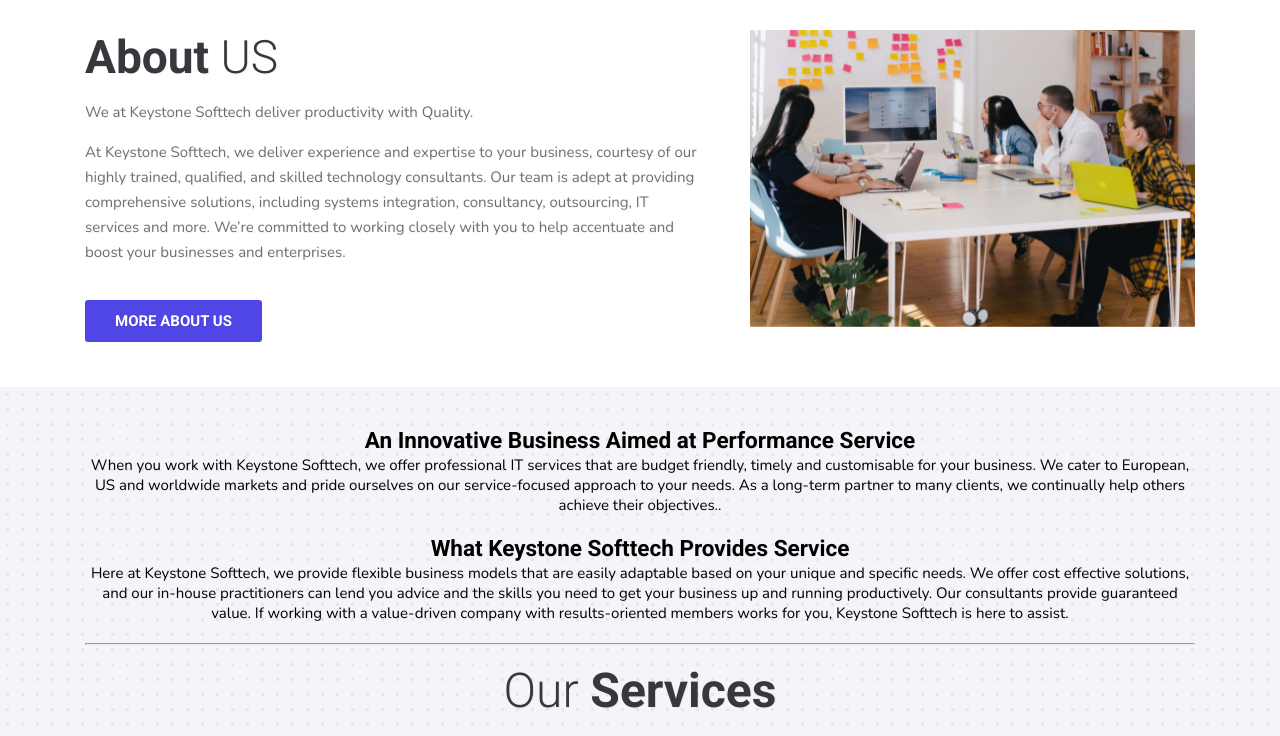
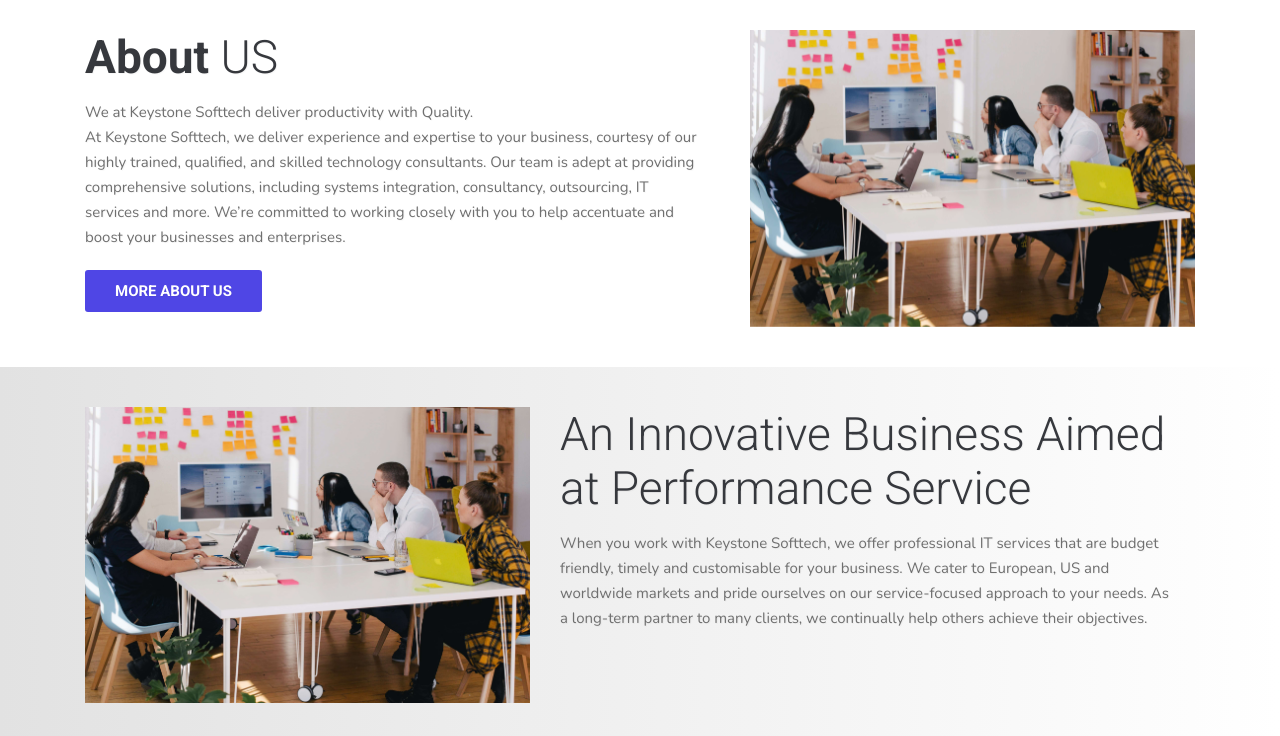
Before and after one commit to Webnodites/keystone-softtech, a plain HTML site: page index.html in a window 1280 px wide. Shown: the part 820-1556 px from the top of the page. Drawn offline with nearby package versions, Linux system fonts and the light colour scheme.

Commit message:
required changes

```diff
--- a/assets/css/style.css
+++ b/assets/css/style.css
@@ -159,8 +159,11 @@ a {
 	width: 100%;
 	height: 100%;
 	background-size: 15px 15px;
-	background-image: -webkit-radial-gradient(rgba(77, 67, 92, .04) 15%, transparent 0), -webkit-radial-gradient(rgba(77, 67, 92, .04) 15%, transparent 0);
-	background-image: radial-gradient(rgba(77, 67, 92, .04) 15%, transparent 0), radial-gradient(rgba(77, 67, 92, .04) 15%, transparent 0);
+	/* background: #bdc3c7;  fallback for old browsers */
+	background: -webkit-linear-gradient(to right, #0b0707, #bdc3c7);
+	background: linear-gradient(to right, #e2e2e2, #ffffff);
+	/* background-image: -webkit-radial-gradient(rgba(77, 67, 92, .04) 15%, transparent 0), -webkit-radial-gradient(rgba(77, 67, 92, .04) 15%, transparent 0);  */
+	/* background-image: radial-gradient(rgba(77, 67, 92, .04) 15%, transparent 0), radial-gradient(rgba(77, 67, 92, .04) 15%, transparent 0);*/
 }
 
 /* Section title */
@@ -319,14 +322,14 @@ ul.navbar li a {
 
 	padding: 10px 10px 10px 10px;
 	color: #f1f1f1;
-	font-weight: 400;
+	font-weight: 560;
 	font-family: 'Roboto', sans-serif;
 	position: relative;
 }
 
 .main-header {
-	background-color: #000000;
-	border-bottom: 1px solid #000000;
+	background-color: transparent;
+	/* border-bottom: 1px solid #000000; */
 }
 
 ul.navbar li a:after {
@@ -558,7 +561,7 @@ section.inner-banner-wrapper-about {
 .about-us-content p {
 	font-size: 15px;
 	line-height: 25px;
-	margin-bottom: 15px;
+	margin-bottom: 0px;
 	color: var(--text-color)
 }
 
@@ -1601,7 +1604,7 @@ form.footer-subscribe-form button {
 .sticy_header {
 	width: 100%;
 	position: fixed;
-	background-color: #000000db;
+	background-color: transparent;
 	top: -125px;
 	transition: .4s;
 	z-index: 999999;
--- a/index.html
+++ b/index.html
@@ -79,7 +79,7 @@
       <span></span>
     </div>
 
-    <!-- banner area  -->
+    <!-- Slider  -->
     <section class="banner-area-home">
       <div class="Modern-Slider">
         <!-- Item -->
@@ -142,6 +142,85 @@
     <section class="about-us-section">
       <div class="container">
         <div class="row flex-row-reve flex-row-reverse">
+          <!-- about us image -->
+          <div class="col-lg-5">
+            <div class="about-us-slider">
+              <img
+                src="assets/img/about-img-1.jpg"
+                alt="About us"
+                class="img-fluid"
+              />
+            </div>
+          </div>
+          <!-- about us image end -->
+
+          <!-- about us content -->
+          <div class="col-lg-7">
+            <div class="about-us-content">
+              <h2>About <span>US</span></h2>
+
+              <p>We at Keystone Softtech deliver productivity with Quality.</p>
+              <p>
+                At Keystone Softtech, we deliver experience and expertise to
+                your business, courtesy of our highly trained, qualified, and
+                skilled technology consultants. Our team is adept at providing
+                comprehensive solutions, including systems integration,
+                consultancy, outsourcing, IT services and more. We’re committed
+                to working closely with you to help accentuate and boost your
+                businesses and enterprises.
+              </p>
+
+              <a href="about.html" class="btn modern-btn dark">More About Us</a>
+            </div>
+          </div>
+          <!-- about us content end -->
+        </div>
+      </div>
+    </section>
+    <!-- about us section end -->
+
+    <!-- More on about us 1st container -->
+    <section class="service-section-wrapper bg-dot">
+      <div class="container">
+        <div class="row flex-row-reve flex-row">
+          <!-- about us image -->
+          <div class="col-lg-5">
+            <div class="about-us-slider">
+              <img
+                src="assets/img/about-img-1.jpg"
+                alt="About us"
+                class="img-fluid"
+              />
+            </div>
+          </div>
+          <!-- about us image end -->
+
+          <!-- about us content -->
+          <div class="col-lg-7">
+            <div class="about-us-content">
+              <h2>
+                <span>
+                  An Innovative Business Aimed at Performance Service</span
+                >
+              </h2>
+              <p>
+                When you work with Keystone Softtech, we offer professional IT
+                services that are budget friendly, timely and customisable for
+                your business. We cater to European, US and worldwide markets
+                and pride ourselves on our service-focused approach to your
+                needs. As a long-term partner to many clients, we continually
+                help others achieve their objectives.
+              </p>
+            </div>
+          </div>
+          <!-- about us content end -->
+        </div>
+      </div>
+      <br /><br />
+
+      <!-- 2nd Container  -->
+      <div class="container">
+        <div class="row flex-row-reve flex-row-reverse">
           <!-- about us slider -->
           <div class="col-lg-5">
             <div class="about-us-slider">
@@ -153,75 +232,40 @@
             </div>
           </div>
           <!-- about us slider end -->
+
           <!-- about us content -->
           <div class="col-lg-7">
             <div class="about-us-content">
-              <h2>About <span>US</span></h2>
-
-              <!--  Surender_3
-                    <h4>We’re a team of curious people that share a passion for creating digital experiences.</h4>
--->
-              <!--  Surender_4 added code start -->
-              <p>We at Keystone Softtech deliver productivity with Quality.</p>
+              <h2><span> What Keystone Softtech Provides As Service</span></h2>
               <p>
-                At Keystone Softtech, we deliver experience and expertise to
-                your business, courtesy of our highly trained, qualified, and
-                skilled technology consultants. Our team is adept at providing
+                We at Keystone Softtech deliver productivity with Quality. At
+                Keystone Softtech, we deliver experience and expertise to your
+                business, courtesy of our highly trained, qualified, and skilled
+                technology consultants. Our team is adept at providing
                 comprehensive solutions, including systems integration,
                 consultancy, outsourcing, IT services and more. We’re committed
                 to working closely with you to help accentuate and boost your
                 businesses and enterprises.
               </p>
-              <!--  Surender_4 added code end -->
-
-              <a href="about.html" class="btn modern-btn dark">More About Us</a>
             </div>
           </div>
           <!-- about us content end -->
         </div>
       </div>
-    </section>
-    <!-- about us section end -->
 
-    <!-- service section -->
-    <section class="service-section-wrapper bg-dot">
       <div class="container">
         <div class="row justify-content-center text-center">
           <div class="col-lg-8 col-xl-12">
             <!-- section title -->
-
-            <h1 style="margin-bottom: 2px">
-              An Innovative Business Aimed at Performance Service
-            </h1>
-            <p>
-              When you work with Keystone Softtech, we offer professional IT
-              services that are budget friendly, timely and customisable for
-              your business. We cater to European, US and worldwide markets and
-              pride ourselves on our service-focused approach to your needs. As
-              a long-term partner to many clients, we continually help others
-              achieve their objectives..
-            </p>
-            <br />
-            <h1 style="margin-bottom: 2px">
-              What Keystone Softtech Provides Service
-            </h1>
-            <p>
-              Here at Keystone Softtech, we provide flexible business models
-              that are easily adaptable based on your unique and specific needs.
-              We offer cost effective solutions, and our in-house practitioners
-              can lend you advice and the skills you need to get your business
-              up and running productively. Our consultants provide guaranteed
-              value. If working with a value-driven company with
-              results-oriented members works for you, Keystone Softtech is here
-              to assist.
-            </p>
           </div>
         </div>
         <br />
-        <hr />
         <br />
+
         <div class="row justify-content-center text-center">
-          <div class="col-lg-8 col-xl-6">
+          <div class="col-lg-8 col-xl-12">
+            <hr />
+            <br />
             <div class="section-title">
               <h2><span>Our </span>Services</h2>
               <p>
@@ -291,6 +335,7 @@
         </div>
       </div>
     </section>
+
     <div id="myModal1" class="modal myModal">
       <!-- Modal content -->
       <div class="modal-content">
@@ -319,6 +364,7 @@
         </ul>
       </div>
     </div>
+
     <div id="myModal2" class="modal myModal">
       <!-- Modal content -->
       <div class="modal-content">
```
Also changed, not shown: 2 other files.
